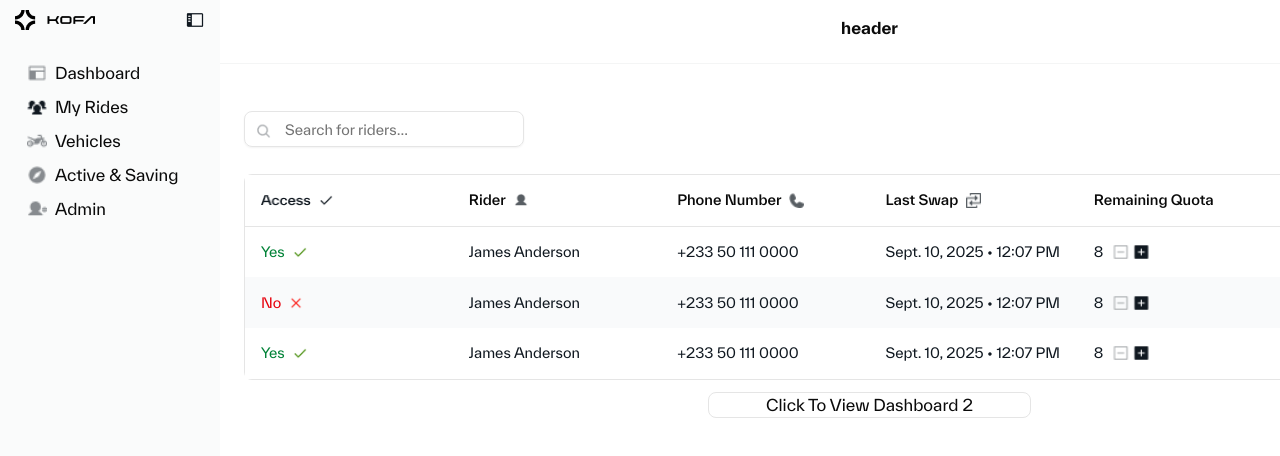
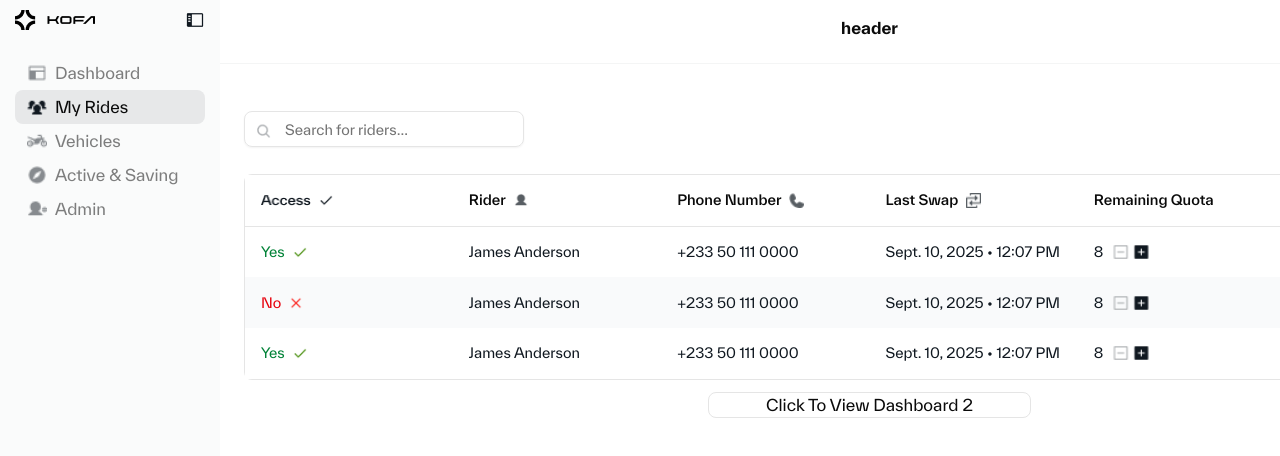
Before and after one commit to victor-kofa/ui-dashboard, a Next.js app: page / in a window 1280 px wide. Shown: the top 456 px of the page. Built offline with nearby package versions, Linux system fonts and the light colour scheme.

Commit message:
Link inside div

```diff
--- a/app/(featured)/dashboard/components/Sidebar.tsx
+++ b/app/(featured)/dashboard/components/Sidebar.tsx
@@ -49,8 +49,11 @@ function Sidebar() {
 
         <div className="font-sans w-[190px] h-[178px] ml-[15px] mr-[15px] mt-[16px] top-[68px] gap-[2px] opacity-[1px] capitalize">
           <div className="">
-            <Link href="/" className="">
-              <div className="sidebarLinks">
+            <div className="sidebarLinks text-black/50">
+              <Link
+                href="/"
+                className="flex justify-between gap-2 items-center"
+              >
                 <DashboardImage
                   imageHeight={20}
                   imageWidth={20}
@@ -59,11 +62,14 @@ function Sidebar() {
                   className="dashboardSideImage"
                 />
                 <h3 className="">dashboard</h3>
-              </div>
-            </Link>
+              </Link>
+            </div>
 
-            <Link href="/" className="">
-              <div className="sidebarLinks">
+            <div className="sidebarLinks bg-[#E7E8E9]">
+              <Link
+                href="/"
+                className="flex justify-between gap-2 items-center "
+              >
                 <RidersIcon
                   iconHeight={20}
                   iconWidth={20}
@@ -72,11 +78,14 @@ function Sidebar() {
                   className="dashboardSideImage"
                 />
                 <h3 className="">my rides</h3>
-              </div>
-            </Link>
+              </Link>
+            </div>
 
-            <Link href="/" className="">
-              <div className="sidebarLinks">
+            <div className="sidebarLinks text-black/50">
+              <Link
+                href="/"
+                className="flex justify-between gap-2 items-center"
+              >
                 <MotorbikeIcon
                   iconHeight={20}
                   iconWidth={20}
@@ -85,11 +94,14 @@ function Sidebar() {
                   className="dashboardSideImage"
                 />
                 <h3 className="">vehicles</h3>
-              </div>
-            </Link>
+              </Link>
+            </div>
 
-            <Link href="/" className="">
-              <div className="sidebarLinks">
+            <div className="sidebarLinks text-black/50">
+              <Link
+                href="/"
+                className="flex justify-between gap-2 items-center"
+              >
                 <CompassIcon
                   iconHeight={20}
                   iconWidth={20}
@@ -98,11 +110,14 @@ function Sidebar() {
                   className="dashboardSideImage"
                 />
                 <h3 className="">active & saving</h3>
-              </div>
-            </Link>
+              </Link>
+            </div>
 
-            <Link href="/" className="">
-              <div className="sidebarLinks">
+            <div className="sidebarLinks text-black/50">
+              <Link
+                href="/"
+                className="flex justify-between gap-2 items-center"
+              >
                 <AdminIcon
                   iconHeight={20}
                   iconWidth={20}
@@ -111,8 +126,8 @@ function Sidebar() {
                   className="dashboardSideImage"
                 />
                 <h3 className="">admin</h3>
-              </div>
-            </Link>
+              </Link>
+            </div>
           </div>
         </div>
       </div>
```
